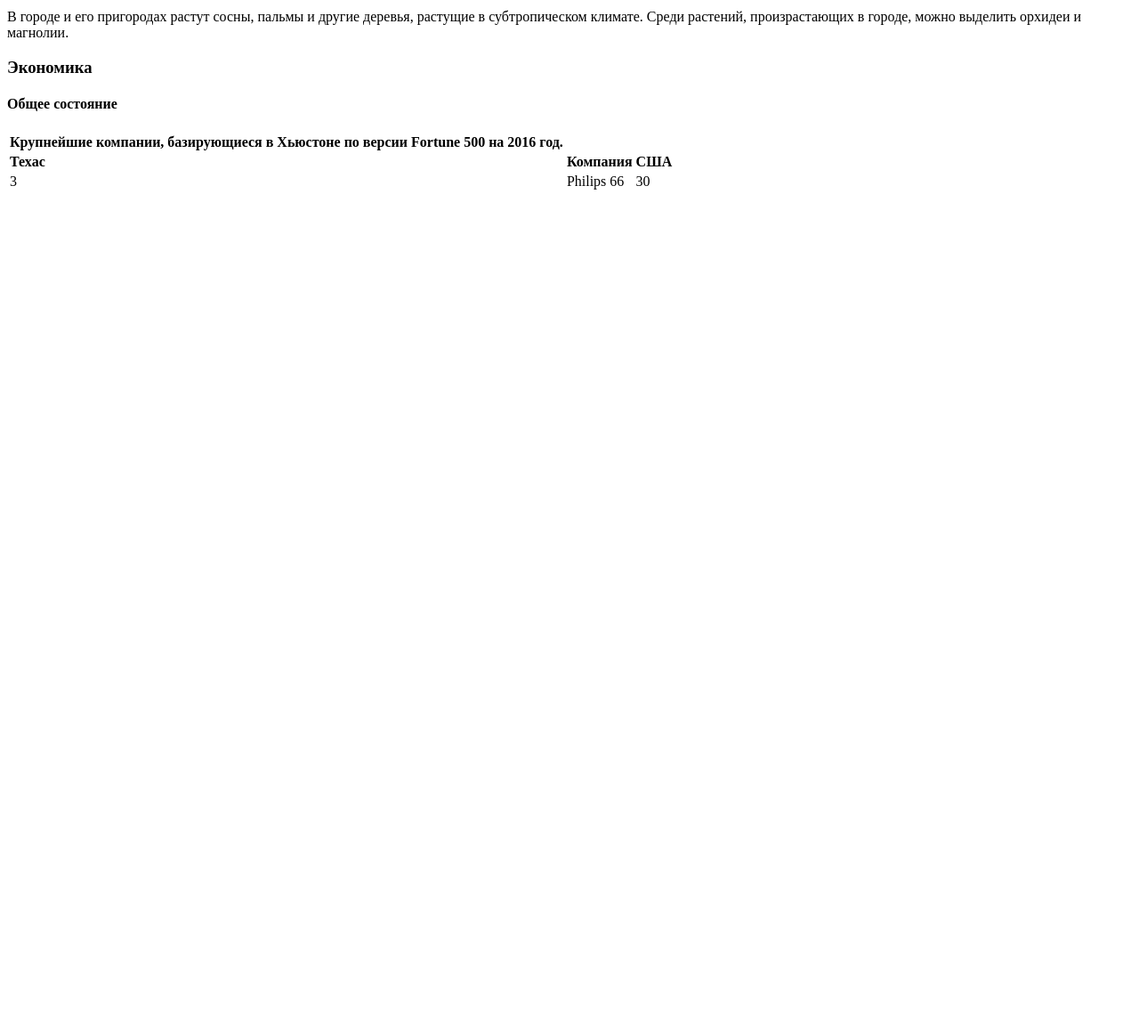
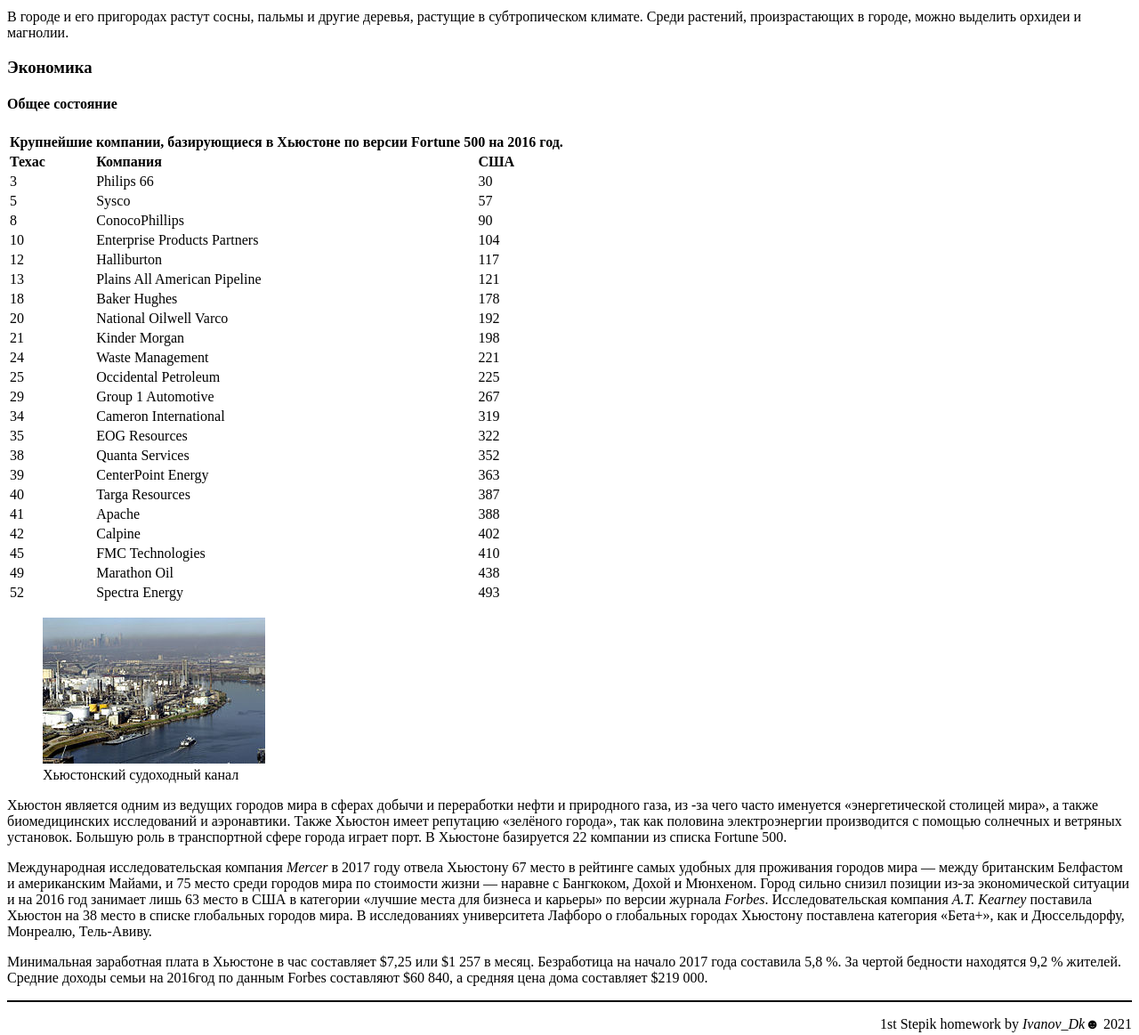
Before and after one commit to Dik131/Portfolio-, a plain HTML site: page 1 Wiki from Stepik/1 Html only/index.html in a window 1280 px wide. Shown: the part 3362-4525 px from the top of the page at 89% size. Before the commit the page ends 3662 px from the top, so only its background shows below. Drawn offline with Linux system fonts and the light colour scheme.

Commit message:
Cleared archive

```diff
--- a/1 Wiki from Stepik/1 Html only/index.html
+++ b/1 Wiki from Stepik/1 Html only/index.html
@@ -305,12 +305,12 @@
 		    	</header>
 		    	<table align="left">
 		    		<caption>
-		    		<th align="left">Крупнейшие компании, базирующиеся в Хьюстоне по версии Fortune 500 на 2016 год.</th>
+		    		<th colspan="3">Крупнейшие компании, базирующиеся в Хьюстоне по версии Fortune 500 на 2016&nbsp;год.</th>
 		    		</caption>
-		    		<tr align="left">
-		    			<th align="left">Техас</th>
-		    			<th>Компания</th>
-		    			<th>США</th>
+		    		<tr>
+		    			<th align='left'>Техас</th>
+		    			<th align="left">Компания</th>
+		    			<th align="left">США</th>
 		    		</tr>
 		    		<tr>
 		    			<td>3</td>
@@ -318,115 +318,139 @@
 		    			<td>30</td>
 		    		</tr>
 		    		<tr>
-		    			<td></td>
-		    			<td></td>
-		    			<td></td>
+        				<td> 5</td>
+        				<td> Sysco</td>
+        				<td> 57</td>
         			</tr>
         			<tr>
-		    			<td></td>
-		    			<td></td>
-		    			<td></td>
+        				<td> 8</td>
+        				<td> ConocoPhillips</td>
+        				<td> 90</td>
         			</tr>
         			<tr>
-		    			<td></td>
-		    			<td></td>
-		    			<td></td>
+        				<td> 10</td>
+        				<td> Enterprise Products Partners</td>
+        				<td> 104</td>
         			</tr>
         			<tr>
-		    			<td></td>
-		    			<td></td>
-		    			<td></td>
+        				<td> 12</td>
+        				<td> Halliburton</td>
+        				<td> 117</td>
         			</tr>
         			<tr>
-		    			<td></td>
-		    			<td></td>
-		    			<td></td>
+        				<td> 13</td>
+        				<td> Plains All American Pipeline</td>
+        				<td> 121</td>
         			</tr>
         			<tr>
-		    			<td></td>
-		    			<td></td>
-		    			<td></td>
+        				<td> 18</td>
+        				<td> Baker Hughes</td>
+        				<td> 178</td>
         			</tr>
         			<tr>
-		    			<td></td>
-		    			<td></td>
-		    			<td></td>
+        				<td> 20</td>
+        				<td> National Oilwell Varco</td>
+        				<td> 192</td>
         			</tr>
         			<tr>
-		    			<td></td>
-		    			<td></td>
-		    			<td></td>
+        				<td> 21</td>
+        				<td> Kinder Morgan</td>
+        				<td> 198</td>
         			</tr>
         			<tr>
-		    			<td></td>
-		    			<td></td>
-		    			<td></td>
+        				<td> 24</td>
+        				<td> Waste Management</td>
+        				<td> 221</td>
         			</tr>
         			<tr>
-		    			<td></td>
-		    			<td></td>
-		    			<td></td>
+        				<td> 25</td>
+        				<td> Occidental Petroleum</td>
+        				<td> 225</td>
         			</tr>
         			<tr>
-		    			<td></td>
-		    			<td></td>
-		    			<td></td>
+        				<td> 29</td>
+        				<td> Group 1 Automotive</td>
+        				<td> 267</td>
         			</tr>
         			<tr>
-		    			<td></td>
-		    			<td></td>
-		    			<td></td>
+        				<td> 34</td>
+        				<td> Cameron International</td>
+        				<td> 319</td>
         			</tr>
         			<tr>
-		    			<td></td>
-		    			<td></td>
-		    			<td></td>
+        				<td> 35</td>
+        				<td> EOG Resources</td>
+        				<td> 322</td>
         			</tr>
         			<tr>
-		    			<td></td>
-		    			<td></td>
-		    			<td></td>
+        				<td> 38</td>
+        				<td> Quanta Services</td>
+        				<td> 352</td>
+        			</tr><tr>
+        				<td> 39</td>
+        				<td> CenterPoint Energy</td>
+        				<td> 363</td>
         			</tr>
         			<tr>
-		    			<td></td>
-		    			<td></td>
-		    			<td></td>
+        				<td> 40</td>
+        				<td> Targa Resources</td>
+        				<td> 387</td>
         			</tr>
         			<tr>
-		    			<td></td>
-		    			<td></td>
-		    			<td></td>
+        				<td> 41</td>
+        				<td> Apache</td>
+        				<td> 388</td>
         			</tr>
         			<tr>
-		    			<td></td>
-		    			<td></td>
-		    			<td></td>
+        				<td> 42</td>
+        				<td> Calpine</td>
+        				<td> 402</td>
         			</tr>
         			<tr>
-		    			<td></td>
-		    			<td></td>
-		    			<td></td>
+        				<td> 45</td>
+        				<td> FMC Technologies</td>
+        				<td> 410</td>
         			</tr>
         			<tr>
-		    			<td></td>
-		    			<td></td>
-		    			<td></td>
+        				<td> 49</td>
+        				<td> Marathon Oil</td>
+        				<td> 438</td>
         			</tr>
         			<tr>
-		    			<td></td>
-		    			<td></td>
-		    			<td></td>
+        				<td> 52</td>
+        				<td> Spectra Energy</td>
+        				<td> 493</td>
         			</tr>
-		    		<tr>
-		    			<td></td>
-		    			<td></td>
-		    			<td></td>
-		    		</tr>
-		    	</table>
+		    	</table> <br clear="all">
+		    	<figure>
+		    <img
+		    src="img/Houston_Ship_Channel.jpg"
+		    alt="Houston_Ship_Channel"
+		    title="Houston Ship Channel"
+		    >
+		<figcaption>
+			Хьюстонский судоходный канал
+		</figcaption>
+		</figure>
+		<p>
+        			Хьюстон является одним из ведущих городов мира в сферах добычи и переработки нефти и природного газа, из&nbsp;-за чего часто именуется «энергетической столицей мира», а также биомедицинских исследований и аэронавтики. Также Хьюстон имеет репутацию «зелёного города», так как половина электроэнергии производится с помощью солнечных и ветряных установок. Большую роль в транспортной сфере города играет порт. В Хьюстоне базируется 22 компании из списка Fortune 500.
+        		</p>
+        		<p>
+        			Международная исследовательская компания <i>Mercer</i> в 2017&nbsp;году отвела Хьюстону 67 место в рейтинге самых удобных для проживания городов мира — между британским Белфастом и американским Майами, и 75 место среди городов мира по стоимости жизни — наравне с Бангкоком, Дохой и Мюнхеном. Город сильно снизил позиции из-за экономической ситуации и на 2016&nbsp;год занимает лишь 63 место в США в категории «лучшие места для бизнеса и карьеры» по версии журнала <i>Forbes</i>. Исследовательская компания <i>A.T. Kearney</i> поставила Хьюстон на 38 место в списке глобальных городов мира. В исследованиях университета Лафборо о глобальных городах Хьюстону поставлена категория «Бета+», как и Дюссельдорфу, Монреалю, Тель&shy;-Авиву.
+        		</p>
+        		<p>
+        			Минимальная заработная плата в Хьюстоне в час составляет $7,25 или $1&nbsp;257 в месяц. Безработица на начало 2017&nbsp;года составила 5,8&nbsp;%. За чертой бедности находятся 9,2&nbsp;% жителей. Средние доходы семьи на 2016год по данным Forbes составляют $60&nbsp;840, а средняя цена дома составляет $219&nbsp;000.
+        		</p>
 		    </article>
+
 	    </section>
 
 	</main>
-
+<footer>
+        <hr size="2" color="#000000">
+        <p align="right">
+        	1st Stepik homework  by <i> Ivanov_Dk&#9787; </i>  2021
+        </p>
+</footer>
 </body>
 </html>
```
Also changed, not shown: 1 Wiki from Stepik/1 Html only/firststage.png (deleted), 1 Wiki from Stepik/1 Html only/table.jpg (deleted), 1 Wiki from Stepik/1 Html only/семантика 2.jpg (deleted), 1 Wiki from Stepik/1 Html only/семантика.jpg (deleted), 1 Wiki from Stepik/1 Html only/семантика.png (deleted), 1 Wiki from Stepik/Хьюстон - первая домашка/original.txt (renamed from 1 Wiki from Stepik/original.txt), 1 other file. Lines whose indentation alone changed are shown as unchanged.
